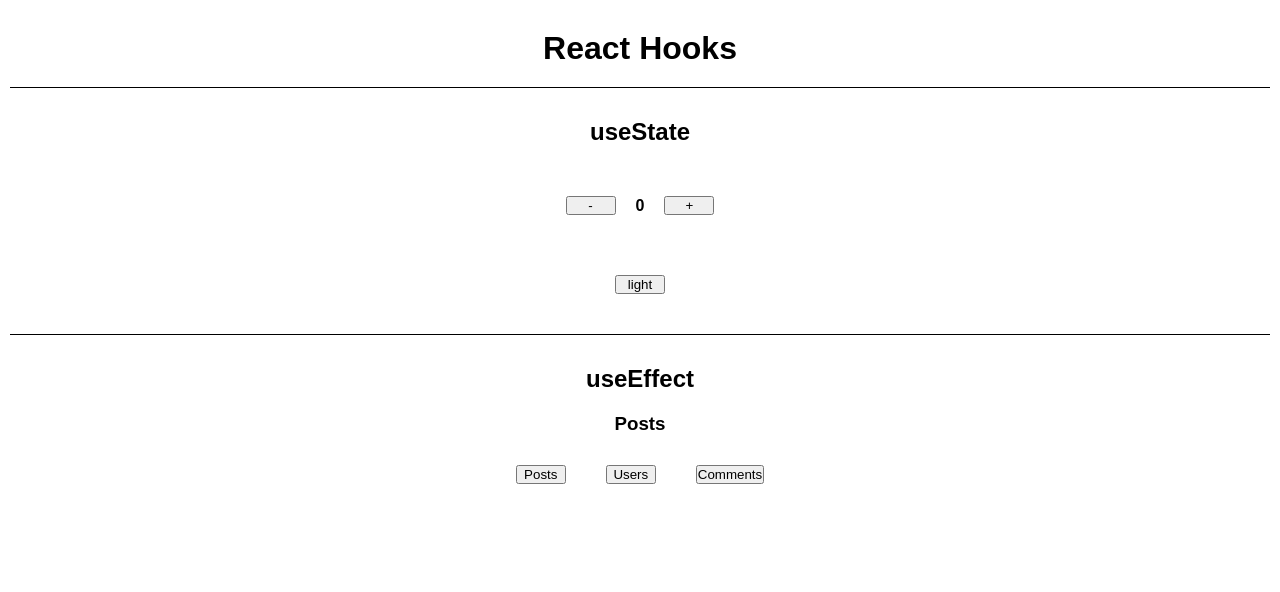
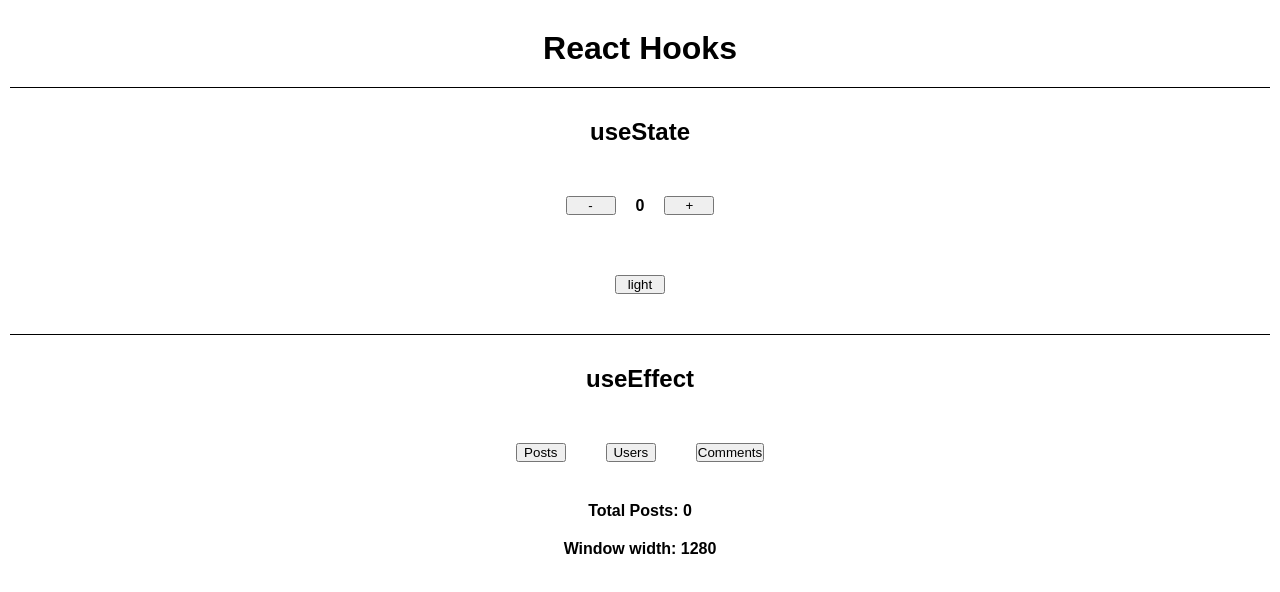
Before and after one commit to mariolazzari/react-hooks-wds, a React (Create React App) app: page / in a window 1280 px wide. Shown: the top 592 px of the page. Built offline with nearby package versions, Linux system fonts and the light colour scheme; no server answers.

Commit message:
Done useEffect

```diff
--- a/src/views/UseEffect/UseEffect.jsx
+++ b/src/views/UseEffect/UseEffect.jsx
@@ -4,6 +4,8 @@ import Button from "../../components/Buttons";
 const UseEffect = () => {
   // state
   const [resourceType, setResourceType] = useState("Posts");
+  const [items, setItems] = useState([]);
+  const [windowWidth, setWindowWidth] = useState(window.innerWidth);
 
   const setUsers = () => {
     setResourceType("Users");
@@ -15,6 +17,11 @@ const UseEffect = () => {
 
   const setComments = () => {
     setResourceType("Comments");
+  };
+
+  // on window resize
+  const onResize = () => {
+    setWindowWidth(window.innerWidth);
   };
 
   // mount / unMount
@@ -29,19 +36,37 @@ const UseEffect = () => {
   useEffect(() => {
     fetch(`https://jsonplaceholder.typicode.com/${resourceType}`)
       .then(res => res.json())
-      .then(data => console.log(data));
+      .then(data => setItems(data));
   }, [resourceType]);
+
+  // window width
+  useEffect(() => {
+    // subscribe event
+    window.addEventListener("resize", onResize);
+
+    // cleanup
+    return () => {
+      // unsubscribe event
+      window.removeEventListener("resize", onResize);
+    };
+  }, []);
 
   return (
     <div className="section">
       <h2 className="title">useEffect</h2>
-      <h3>{resourceType}</h3>
 
       <div className="item">
         <Button label="Posts" onClick={setPosts} />
         <Button label="Users" onClick={setUsers} />
         <Button label="Comments" onClick={setComments} />
       </div>
+      <div className="item">
+        <h4>{`Total ${resourceType}: ${items.length}`}</h4>
+      </div>
+
+      <div className="item">
+        <h4>{`Window width: ${windowWidth}`}</h4>
+      </div>
     </div>
   );
 };
```
